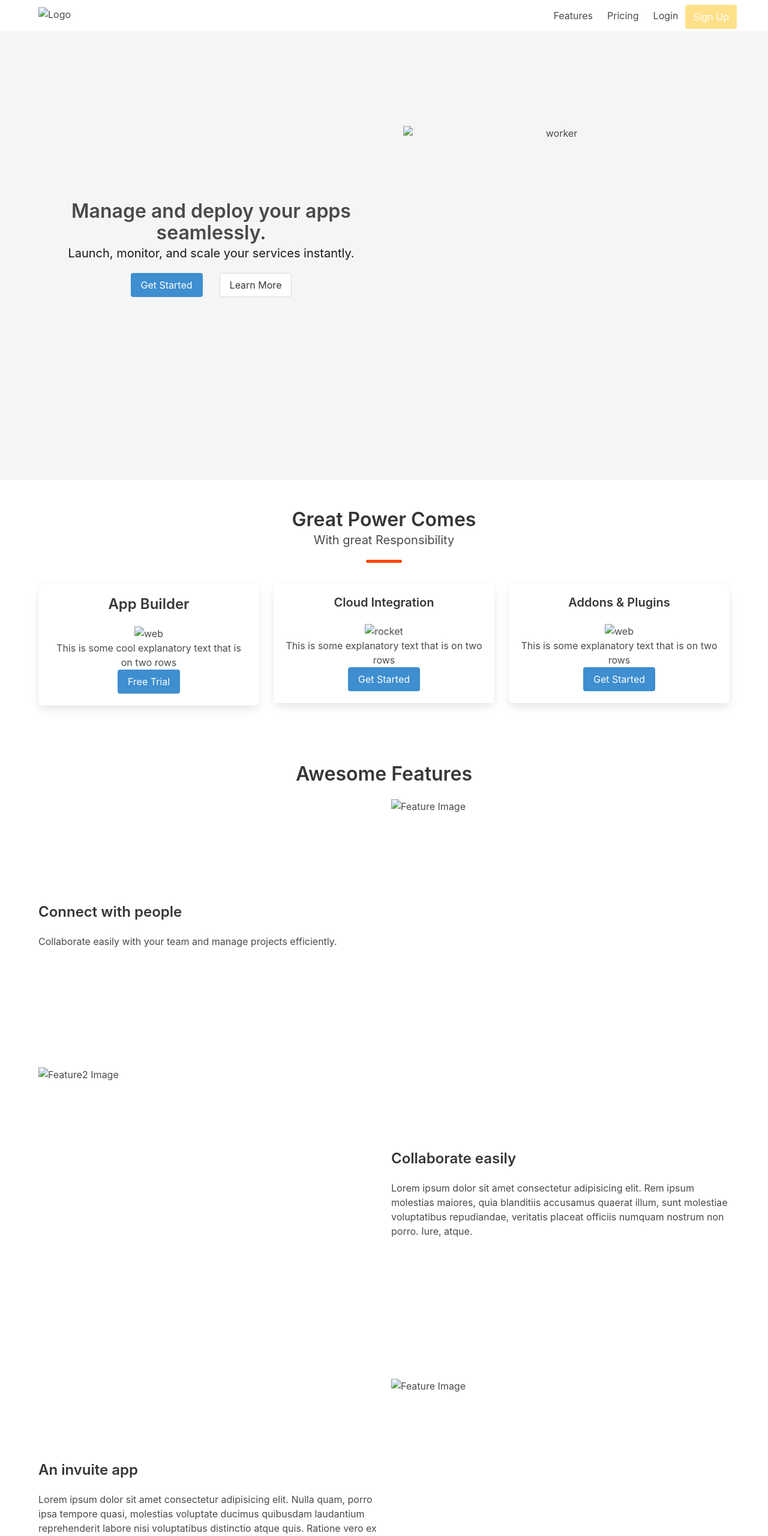
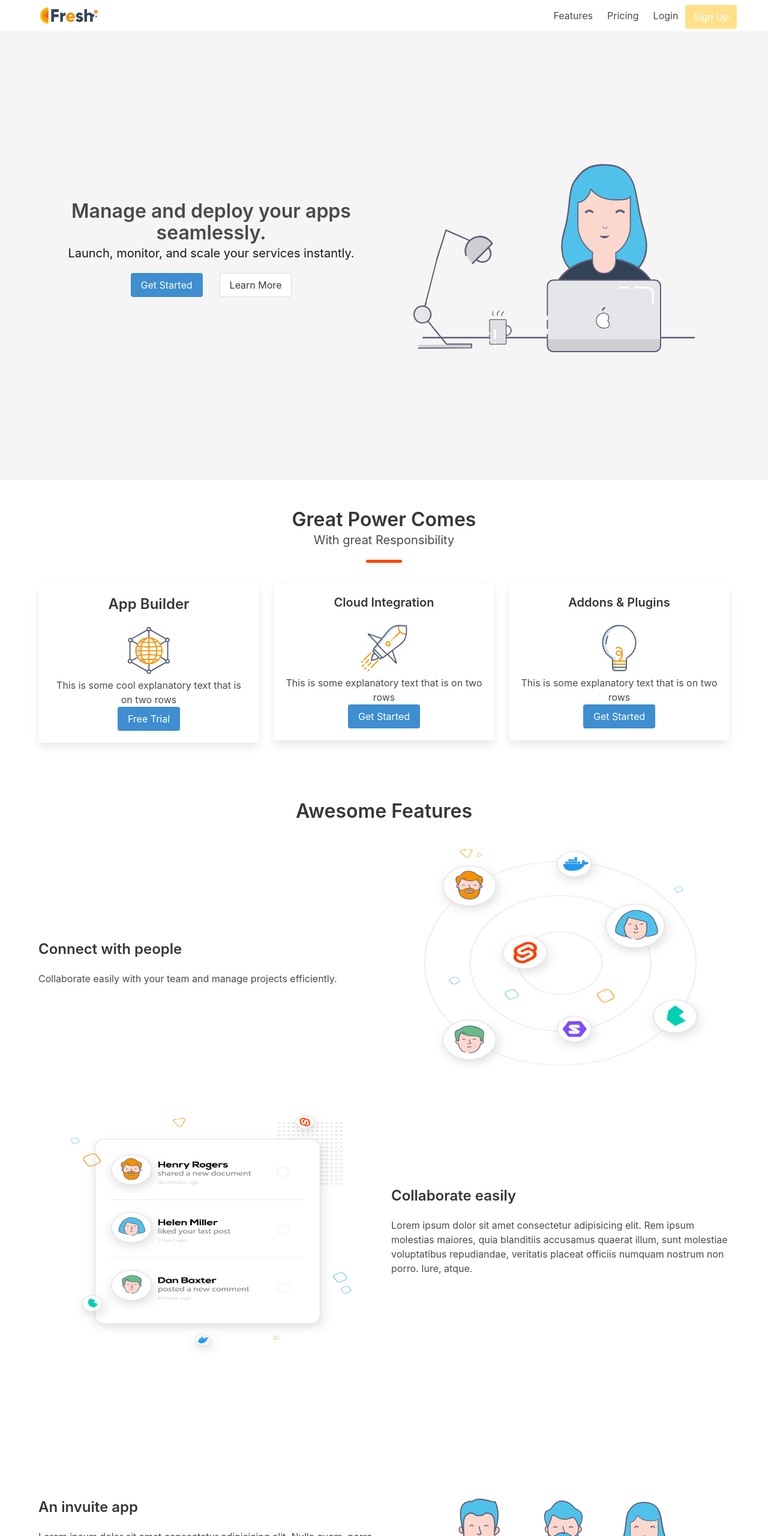
Before and after one commit to Touka26/Fresh_26, a plain HTML site: page index.html in a window 1280 px wide. Shown: the top 2560 px of the page at 60% size. Drawn offline with nearby package versions, Linux system fonts and the light colour scheme.

Commit message:
edit images

```diff
--- a/index.html
+++ b/index.html
@@ -18,7 +18,7 @@
         <nav class="navbar ">
             <div class="navbar-brand">
                 <a class="navbar-item" href="#">
-                    <img src="./../images/logo-dark.svg" alt="Logo" width="112" height="28">
+                    <img src="images/logo-dark.svg" alt="Logo" width="112" height="28">
                 </a>
             </div>
             <div id="navbarMenu" class="navbar-menu">
@@ -47,7 +47,7 @@
                 </div>
                 <div class="content has-text-centered" style="flex: 1;">
                     <figure class="image is-4by3">
-                        <img src="./../images/worker.svg" alt="worker">
+                        <img src="images/worker.svg" alt="worker">
                     </figure>
                 </div>
             </div>
@@ -67,7 +67,7 @@
                     <div class="box">
                         <h2 class="title is-4">App Builder</h2>
 
-                        <img src="./../images/web.svg" alt="web" width="80px" height="80px">
+                        <img src="images/web.svg" alt="web" width="80px" height="80px">
 
                         <p>This is some cool explanatory text that is on two rows</p>
                         <button class="button is-info">Free Trial</button>
@@ -77,7 +77,7 @@
                     <div class="box">
                         <h2 class="title is-5">Cloud Integration</h2>
 
-                        <img src="./../images/rocket.svg" alt="rocket" width="80px" height="80px">
+                        <img src="images/rocket.svg" alt="rocket" width="80px" height="80px">
 
                         <p>This is some explanatory text that is on two rows</p>
                         <button class="button is-info">Get Started</button>
@@ -87,7 +87,7 @@
                     <div class="box">
                         <h2 class="title is-5">Addons & Plugins</h2>
 
-                        <img src="./../images/light-bulb.svg" alt="web" width="80px" height="80px">
+                        <img src="images/light-bulb.svg" alt="web" width="80px" height="80px">
 
                         <p>This is some explanatory text that is on two rows</p>
                         <button class="button is-info">Get Started</button>
@@ -111,7 +111,7 @@
                 </div>
                 <div class="column is-half">
                     <figure class="image is-4by3 is-centered">
-                        <img src="./../images/feature-1.webp" alt="Feature Image">
+                        <img src="images/feature-1.webp" alt="Feature Image">
                     </figure>
                 </div>
             </div>
@@ -120,7 +120,7 @@
             <div class="columns is-vcentered">
                 <div class="column is-half">
                     <figure class="image is-4by3 is-centered">
-                        <img src="./../images/feature-2.webp" alt="Feature2 Image">
+                        <img src="images/feature-2.webp" alt="Feature2 Image">
                     </figure>
                 </div>
                 <div class="column is-half">
@@ -151,7 +151,7 @@
                 </div>
                 <div class="column is-half">
                     <figure class="image is-4by3 is-centered">
-                        <img src="./../images/workers.svg" alt="Feature Image">
+                        <img src="images/workers.svg" alt="Feature Image">
                     </figure>
                 </div>
             </div>
@@ -282,7 +282,7 @@
                         <!-- صورة دائرية بجانب النص -->
                         <div class="media">
                             <figure class="media-left image is-64x64">
-                                <img class="is-rounded" src="./../images/1.webp" alt="Feature Image">
+                                <img class="is-rounded" src="images/1.webp" alt="Feature Image">
                             </figure>
                             <div class="media-content mt-4">
                                 <p class="title is-6">Irma Walters</p>
@@ -300,7 +300,7 @@
                             excepturi saepe eos sint nihil accusamus.</p>
                         <div class="media">
                             <figure class="media-left image is-64x64">
-                                <img class="is-rounded" src="./../images/2.webp" alt="Feature Image">
+                                <img class="is-rounded" src="images/2.webp" alt="Feature Image">
                             </figure>
                             <div class="media-content mt-4">
                                 <p class="title is-6">Johan Bradley</p>
@@ -318,7 +318,7 @@
                             excepturi saepe eos sint nihil accusamus.</p>
                         <div class="media">
                             <figure class="media-left image is-64x64">
-                                <img class="is-rounded" src="./../images/3.webp" alt="Feature Image">
+                                <img class="is-rounded" src="images/3.webp" alt="Feature Image">
                             </figure>
                             <div class="media-content mt-4">
                                 <p class="title is-6 ">Gary Blackman</p>
@@ -341,7 +341,7 @@
             <div class="column is-3">
                 <div class="plan-card has-text-centered">
                     <div class="plan-title">Starter</div>
-                    <img src="./../images/1.svg" alt="1" width="100px" height="100px">
+                    <img src="images/1.svg" alt="1" width="100px" height="100px">
                     <div class="plan-price"><sup>$</sup>0</div>
                     <div class="plan-description">
                         Sign up, get some awesome features and get started now
@@ -354,7 +354,7 @@
             <div class="column is-3">
                 <div class="plan-card has-text-centered">
                     <div class="plan-title">Pro</div>
-                    <img src="./../images/2.svg" alt="2" width="100px" height="100px">
+                    <img src="images/2.svg" alt="2" width="100px" height="100px">
                     <div class="plan-price"><sup>$</sup>15</div>
                     <div class="plan-description">
                         Sign up, get some awesome features and get started now
@@ -367,7 +367,7 @@
             <div class="column is-3">
                 <div class="plan-card has-text-centered">
                     <div class="plan-title">Business</div>
-                    <img src="./../images/3.svg" alt="3" width="100px" height="100px">
+                    <img src="images/3.svg" alt="3" width="100px" height="100px">
                     <div class="plan-price"> <sup>$</sup>30</div>
                     <div class="plan-description">
                         Sign up, get some awesome features and get started now
@@ -442,7 +442,7 @@
 
                 <!-- Logo and Branding -->
                 <div class="column is-4">
-                    <img src="./../images/logo.svg" alt="logo" style="width: 100px;">
+                    <img src="images/logo.svg" alt="logo" style="width: 100px;">
                     <p class="is-size-7 has-text-grey-light mt-2">Your tagline or description here</p>
                 </div>
 
```
Also changed, not shown: images/1.svg (added), images/1.webp (added), images/2.svg (added), images/2.webp (added), images/3.svg (added), images/3.webp (added), images/feature-1.webp (added), images/feature-2.webp (added), images/light-bulb.svg (added), images/logo-dark.svg (added), images/logo.svg (added), images/rocket.svg (added), images/web.svg (added), images/worker.svg (added), 1 more files.
